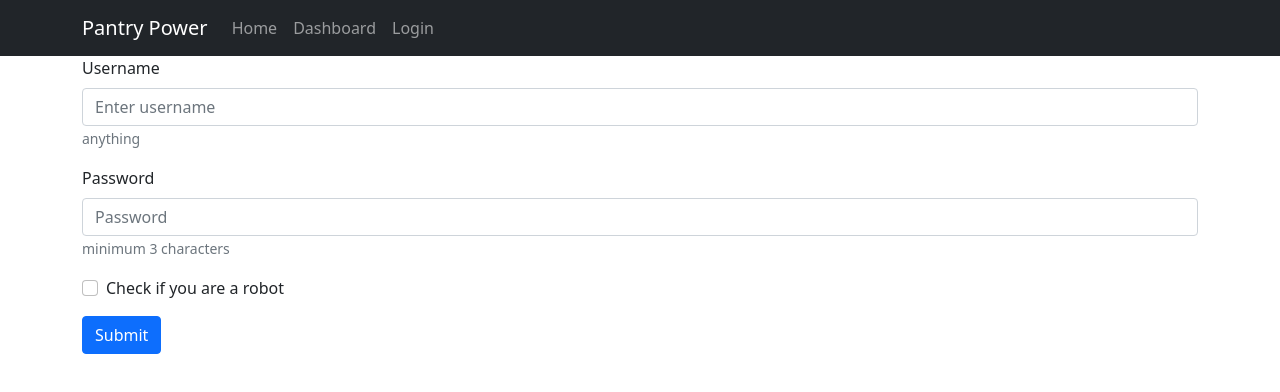
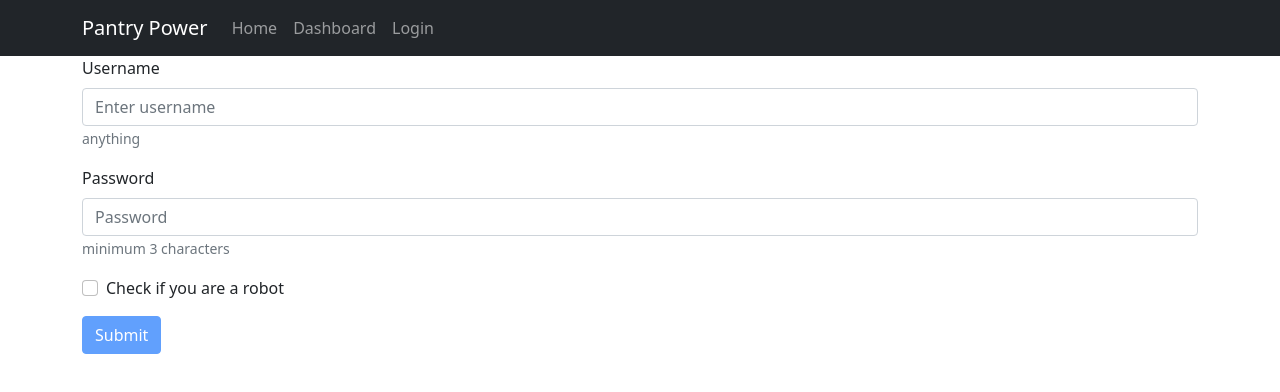
Before and after one commit to cgtodd85/pantry-power, a React (Create React App) app in the folder client/: page /login in a window 1280 px wide. Shown: the top 392 px of the page. Built offline with nearby package versions, Linux system fonts and the light colour scheme.

Commit message:
update to login page

```diff
--- a/client/src/pages/Login.js
+++ b/client/src/pages/Login.js
@@ -4,9 +4,10 @@ import Row from "react-bootstrap/Row";
 import Col from "react-bootstrap/Col";
 import Form from "react-bootstrap/Form";
 import Button from "react-bootstrap/Button";
+import API from "../utils/API";
 
 function Login() {
-  const [user, setUser] = useState({});
+  // const [user, setUser] = useState({});
   const [formObject, setFormObject] = useState({});
 
   function handleInputChange(event) {
@@ -36,19 +37,32 @@ function Login() {
           <Form>
             <Form.Group className="mb-3" controlId="formBasicEmail">
               <Form.Label>Username</Form.Label>
-              <Form.Control name="username" placeholder="Enter username" />
+              <Form.Control
+                onChange={handleInputChange}
+                name="username"
+                placeholder="Enter username"
+              />
               <Form.Text className="text-muted">anything</Form.Text>
             </Form.Group>
 
             <Form.Group className="mb-3" controlId="formBasicPassword">
               <Form.Label>Password</Form.Label>
-              <Form.Control name="password" placeholder="Password" />
+              <Form.Control
+                onChange={handleInputChange}
+                name="password"
+                placeholder="Password"
+              />
               <Form.Text className="text-muted">minimum 3 characters</Form.Text>
             </Form.Group>
             <Form.Group className="mb-3" controlId="formBasicCheckbox">
               <Form.Check type="checkbox" label="Check if you are a robot" />
             </Form.Group>
-            <Button variant="primary" type="submit">
+            <Button
+              disabled={!(formObject.author && formObject.title)}
+              onClick={handleFormSubmit}
+              variant="primary"
+              type="submit"
+            >
               Submit
             </Button>
           </Form>
```
